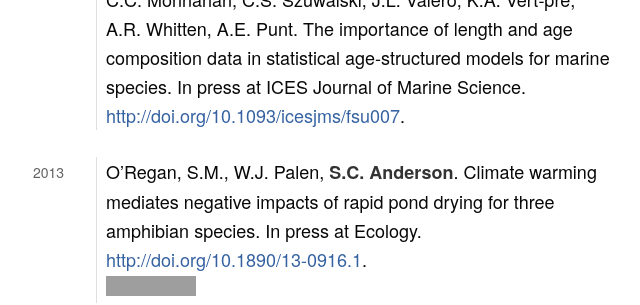
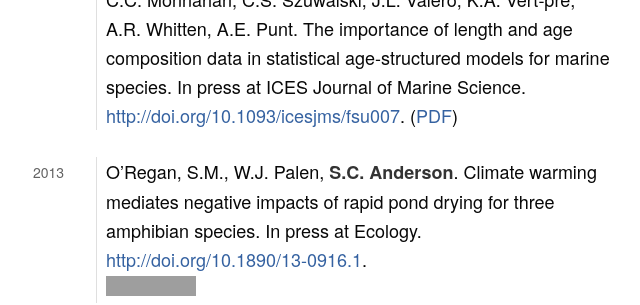
Before and after one commit to seananderson/seananderson.ca, a Jekyll site: the page built from cv.html, in a window 1280 px wide and 900 px high, scrolled down 1503 px, cut to the strip 158-463 px from the top of the window. Shown: the whole strip, without its empty margins (317-957 px from the left). Built offline with Jekyll 4.4.1, drawn with Linux system fonts in a browser that asks for light colours; Markdown is read by kramdown in place of the engine named in the settings; comment, search, counter and statistics services are not loaded; grey boxes are pictures that could not be loaded.

Commit message:
Add 2 PDFs and update CV

```diff
--- a/AndersonCV.txt
+++ b/AndersonCV.txt
@@ -71,6 +71,7 @@
     statistical age-structured models for marine species. In press at
     ICES Journal of Marine Science.
     <http://doi.org/10.1093/icesjms/fsu007>.
+    ([PDF](http://seananderson.ca/papers/Ono_etal_2014_importance_of_length_and_age_composition_data.pdf))
 
 2013
 :   O'Regan, S.M., W.J. Palen, **S.C. Anderson**. Climate warming
--- a/cv.html
+++ b/cv.html
@@ -31,7 +31,7 @@
 <dd><p>Farmer, R.G., M.L. Leonard, J.E. Mills Flemming, <strong>S.C. Anderson</strong>. Observer aging and long-term avian survey data quality. Accepted at Ecology and Evolution.</p>
 </dd>
 <dt>2014</dt>
-<dd><p>Ono, K., R. Licandeo, M. Muradian, C.J. Cunningham. <strong>S.C. Anderson</strong>, F. Hurtado-Ferro, K.F. Johnson, C.R. McGilliard, C.C. Monnahan, C.S. Szuwalski, J.L. Valero, K.A. Vert-pre, A.R. Whitten, A.E. Punt. The importance of length and age composition data in statistical age-structured models for marine species. In press at ICES Journal of Marine Science. <a href="http://doi.org/10.1093/icesjms/fsu007">http://doi.org/10.1093/icesjms/fsu007</a>.</p>
+<dd><p>Ono, K., R. Licandeo, M. Muradian, C.J. Cunningham. <strong>S.C. Anderson</strong>, F. Hurtado-Ferro, K.F. Johnson, C.R. McGilliard, C.C. Monnahan, C.S. Szuwalski, J.L. Valero, K.A. Vert-pre, A.R. Whitten, A.E. Punt. The importance of length and age composition data in statistical age-structured models for marine species. In press at ICES Journal of Marine Science. <a href="http://doi.org/10.1093/icesjms/fsu007">http://doi.org/10.1093/icesjms/fsu007</a>. (<a href="http://seananderson.ca/papers/Ono_etal_2014_importance_of_length_and_age_composition_data.pdf">PDF</a>)</p>
 </dd>
 <dt>2013</dt>
 <dd>O’Regan, S.M., W.J. Palen, <strong>S.C. Anderson</strong>. Climate warming mediates negative impacts of rapid pond drying for three amphibian species. In press at Ecology. <a href="http://doi.org/10.1890/13-0916.1">http://doi.org/10.1890/13-0916.1</a>.<br />
```
Also changed, not shown: cv-pandoc.md (+2 -1 lines), 3 other files.
